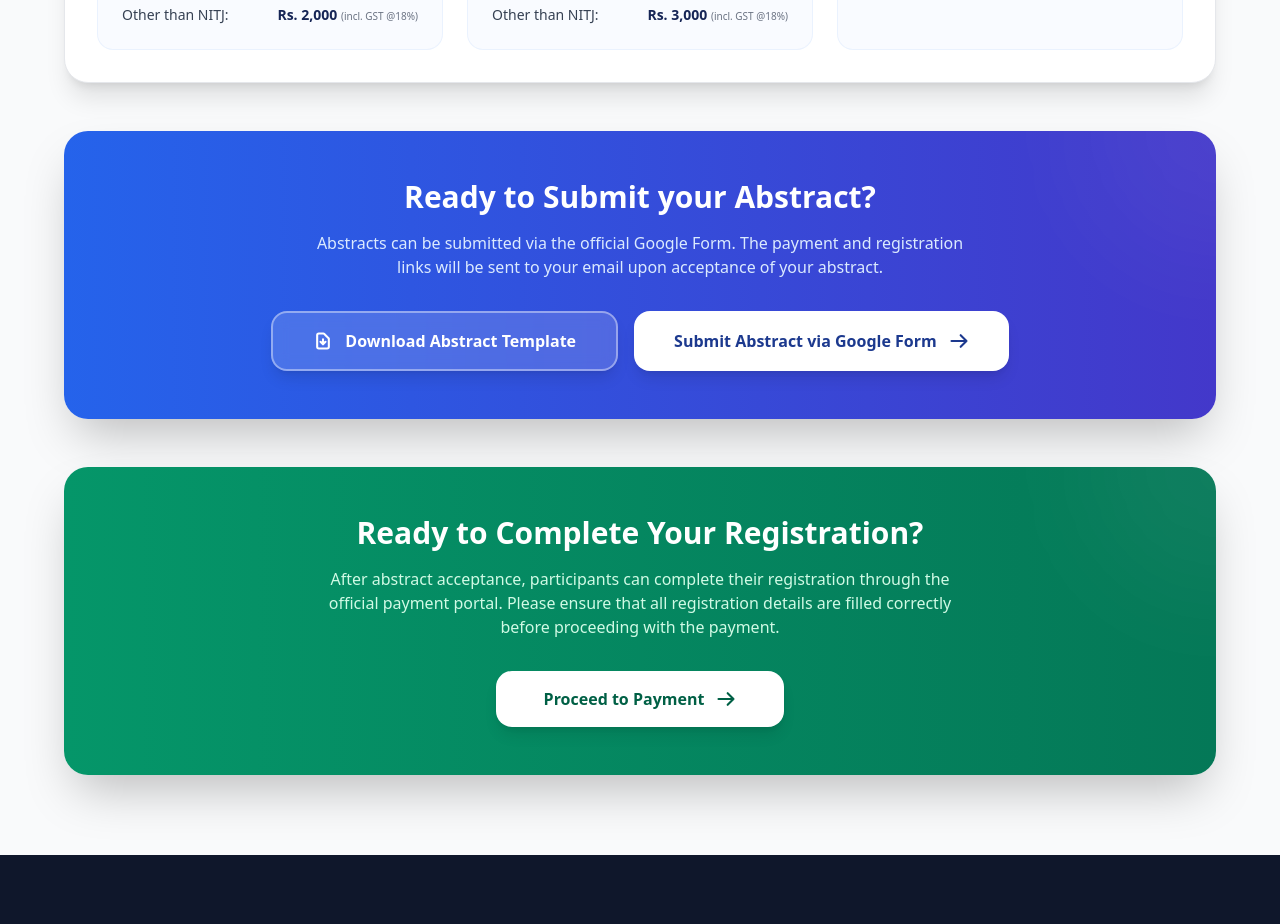
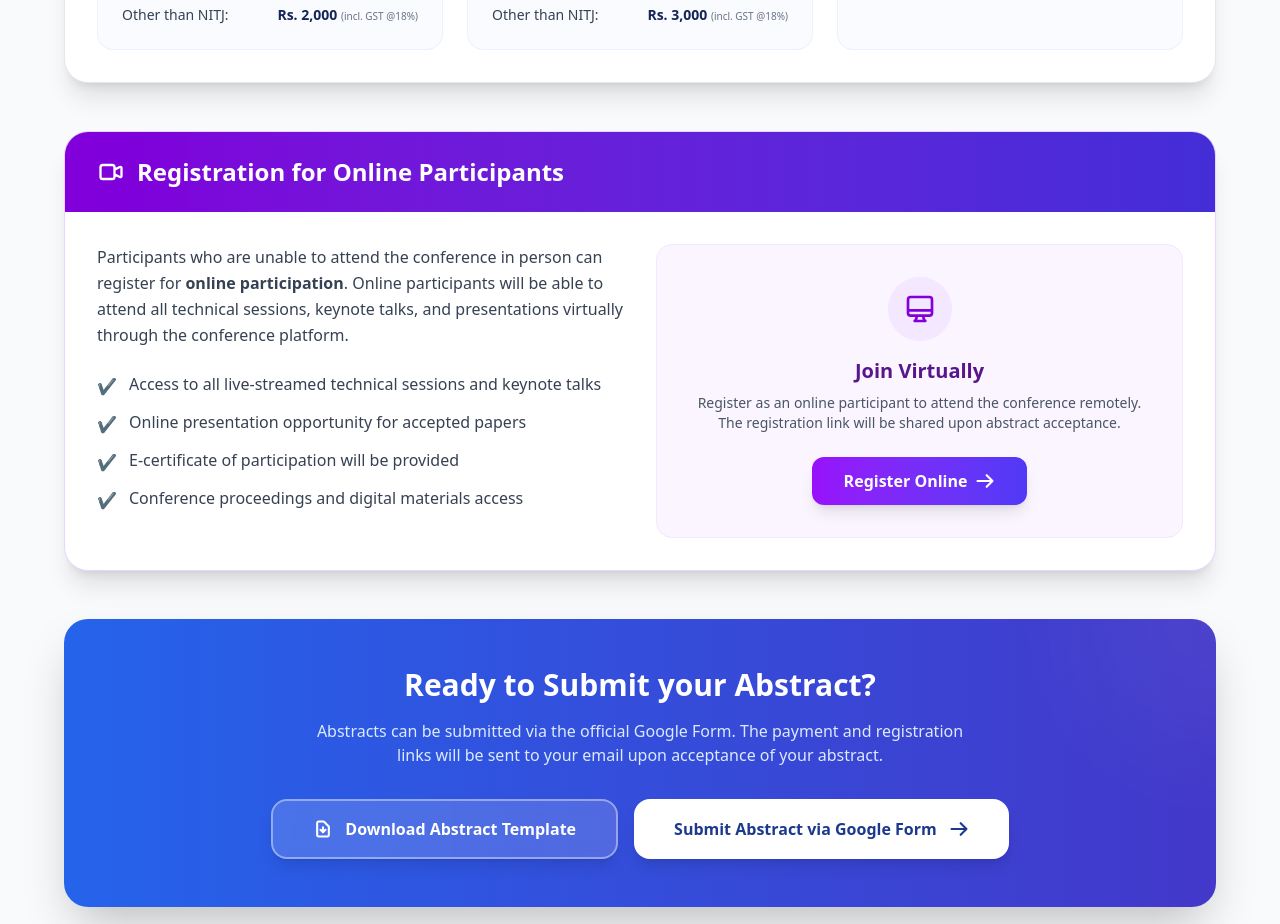
Before and after one commit to krishna7602/bt_event, a React (Vite) app in the folder frontend/: page /registration in a window 1280 px wide. Shown: the part 940-1864 px from the top of the page. Built offline with nearby package versions, Linux system fonts and the light colour scheme; no server answers.

Commit message:
feat: add RegistrationPage component with fee structure and guidelines

```diff
--- a/frontend/src/Pages/RegistrationPage.jsx
+++ b/frontend/src/Pages/RegistrationPage.jsx
@@ -125,6 +125,71 @@ const RegistrationPage = () => {
           </div>
         </div>
 
+        {/* Online Participation Section */}
+        <div className="bg-white rounded-3xl shadow-xl overflow-hidden border border-purple-200 mb-12">
+          <div className="bg-gradient-to-r from-purple-700 to-indigo-700 py-6 px-8 text-left">
+            <h3 className="text-2xl font-bold text-white flex items-center gap-3">
+              <svg className="w-7 h-7 text-white" fill="none" stroke="currentColor" viewBox="0 0 24 24">
+                <path strokeLinecap="round" strokeLinejoin="round" strokeWidth="2" d="M15 10l4.553-2.276A1 1 0 0121 8.618v6.764a1 1 0 01-1.447.894L15 14M5 18h8a2 2 0 002-2V8a2 2 0 00-2-2H5a2 2 0 00-2 2v8a2 2 0 002 2z" />
+              </svg>
+              Registration for Online Participants
+            </h3>
+          </div>
+
+          <div className="p-8">
+            <div className="grid grid-cols-1 md:grid-cols-2 gap-8">
+              {/* Info */}
+              <div className="text-left">
+                <p className="text-gray-700 leading-relaxed mb-6">
+                  Participants who are unable to attend the conference in person can register for <strong>online participation</strong>. Online participants will be able to attend all technical sessions, keynote talks, and presentations virtually through the conference platform.
+                </p>
+                <ul className="space-y-3 text-gray-700">
+                  <li className="flex gap-3 items-start">
+                    <span className="text-purple-600 font-extrabold mt-0.5">✔</span>
+                    <span>Access to all live-streamed technical sessions and keynote talks</span>
+                  </li>
+                  <li className="flex gap-3 items-start">
+                    <span className="text-purple-600 font-extrabold mt-0.5">✔</span>
+                    <span>Online presentation opportunity for accepted papers</span>
+                  </li>
+                  <li className="flex gap-3 items-start">
+                    <span className="text-purple-600 font-extrabold mt-0.5">✔</span>
+                    <span>E-certificate of participation will be provided</span>
+                  </li>
+                  <li className="flex gap-3 items-start">
+                    <span className="text-purple-600 font-extrabold mt-0.5">✔</span>
+                    <span>Conference proceedings and digital materials access</span>
+                  </li>
+                </ul>
+              </div>
+
+              {/* CTA Card */}
+              <div className="bg-purple-50 rounded-2xl border border-purple-100 p-8 flex flex-col items-center justify-center text-center">
+                <div className="bg-purple-100 w-16 h-16 rounded-full flex items-center justify-center mb-4">
+                  <svg className="w-8 h-8 text-purple-700" fill="none" stroke="currentColor" viewBox="0 0 24 24">
+                    <path strokeLinecap="round" strokeLinejoin="round" strokeWidth="2" d="M9.75 17L9 20l-1 1h8l-1-1-.75-3M3 13h18M5 17h14a2 2 0 002-2V5a2 2 0 00-2-2H5a2 2 0 00-2 2v10a2 2 0 002 2z" />
+                  </svg>
+                </div>
+                <h4 className="text-xl font-bold text-purple-900 mb-2">Join Virtually</h4>
+                <p className="text-sm text-gray-600 mb-6">
+                  Register as an online participant to attend the conference remotely. The registration link will be shared upon abstract acceptance.
+                </p>
+                <a
+                  href="https://www.nitj.ac.in/events_registration/dbt_ctep_2026/login"
+                  target="_blank"
+                  rel="noopener noreferrer"
+                  className="inline-flex items-center gap-2 bg-gradient-to-r from-purple-600 to-indigo-600 text-white font-bold py-3 px-8 rounded-xl shadow-lg hover:from-purple-700 hover:to-indigo-700 transition-all transform hover:scale-105 active:scale-95"
+                >
+                  <span>Register Online</span>
+                  <svg className="w-5 h-5" fill="none" stroke="currentColor" viewBox="0 0 24 24">
+                    <path strokeLinecap="round" strokeLinejoin="round" strokeWidth="2.5" d="M14 5l7 7m0 0l-7 7m7-7H3" />
+                  </svg>
+                </a>
+              </div>
+            </div>
+          </div>
+        </div>
+
         {/* CTA Section */}
         <div
           className="text-center rounded-3xl p-12 text-white shadow-2xl relative overflow-hidden"
```
